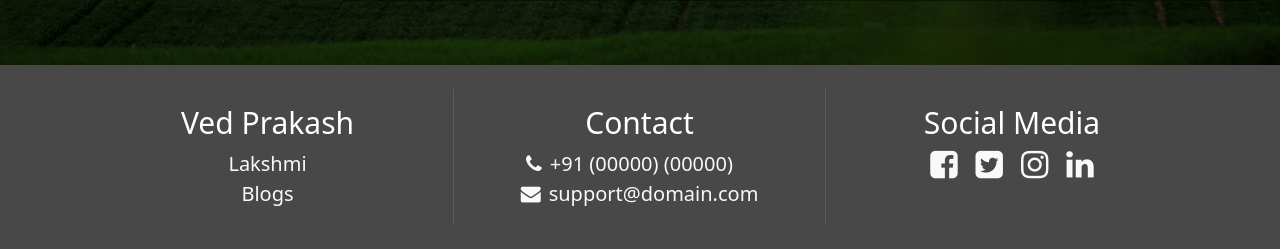
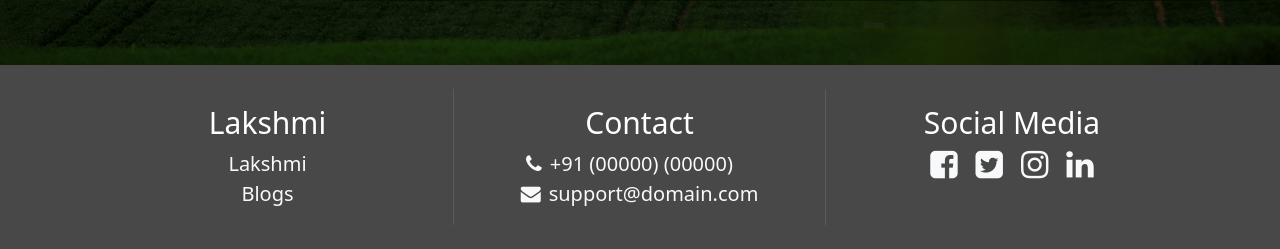
Before and after one commit to Lakshmi-HK/Flight_Price_Prediction-Portfolio-Project--3-, a Flask app: template app/templates/index.html in a window 1280 px wide. Shown: the part 774-1023 px from the top of the page. Run offline with Flask 2, Linux system fonts and the light colour scheme; the template is opened without the code that fills it, so the values that code supplies are empty; some libraries are stand-ins or nearby versions.

Commit message:
Changes added.

```diff
--- a/app/app.py
+++ b/app/app.py
@@ -108,9 +108,10 @@ def predict():
 
     #return str(prediction[0])
 
-#@app.route('/', methods=['GET', 'POST'])
-#def index():
- #   return render_template('index.html', airlines=airlines,
+@app.route('/index', methods=['GET', 'POST'])
+def index():
+    return render_template('index.html')
+  # airlines=airlines,
   #  sources=sources, destinations=destinations,
    # routes=routes , pred=str(9999))
 
--- a/app/templates/index.html
+++ b/app/templates/index.html
@@ -251,7 +251,7 @@
                     <div class="col-12 col-sm-12 col-md-12 col-lg-4 col-xl-4 cizgi">
                         <div class="card bg-secondary border-0" >
                             <div class="card-body text-light text-center" style= "background-color: #484848">
-                                <h5 class="card-title text-white display-4" style="font-size:30px">Ved Prakash</h5>
+                                <h5 class="card-title text-white display-4" style="font-size:30px">Lakshmi</h5>
                                 <p class="d-inline lead">Lakshmi<br>
                                     <a  class="text-light d-block lead">Blogs</a>
                                 </p>
```
